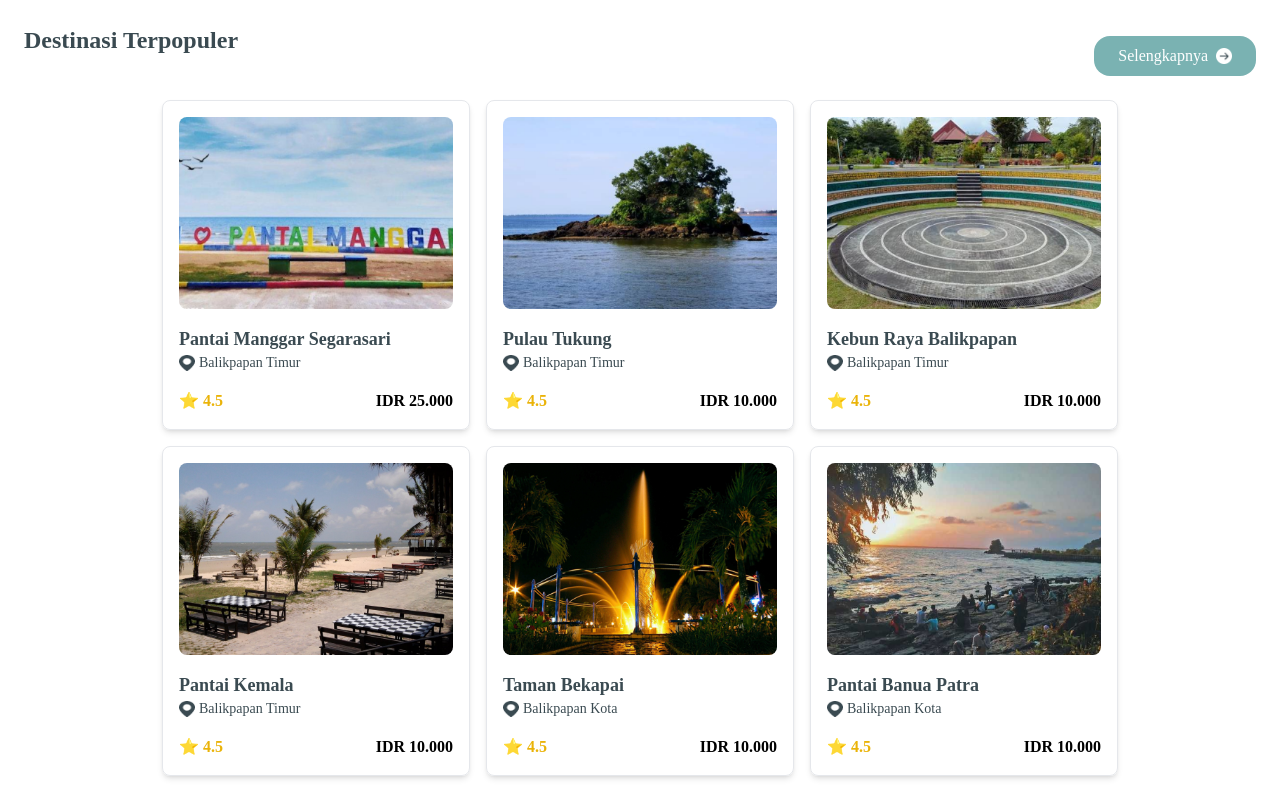
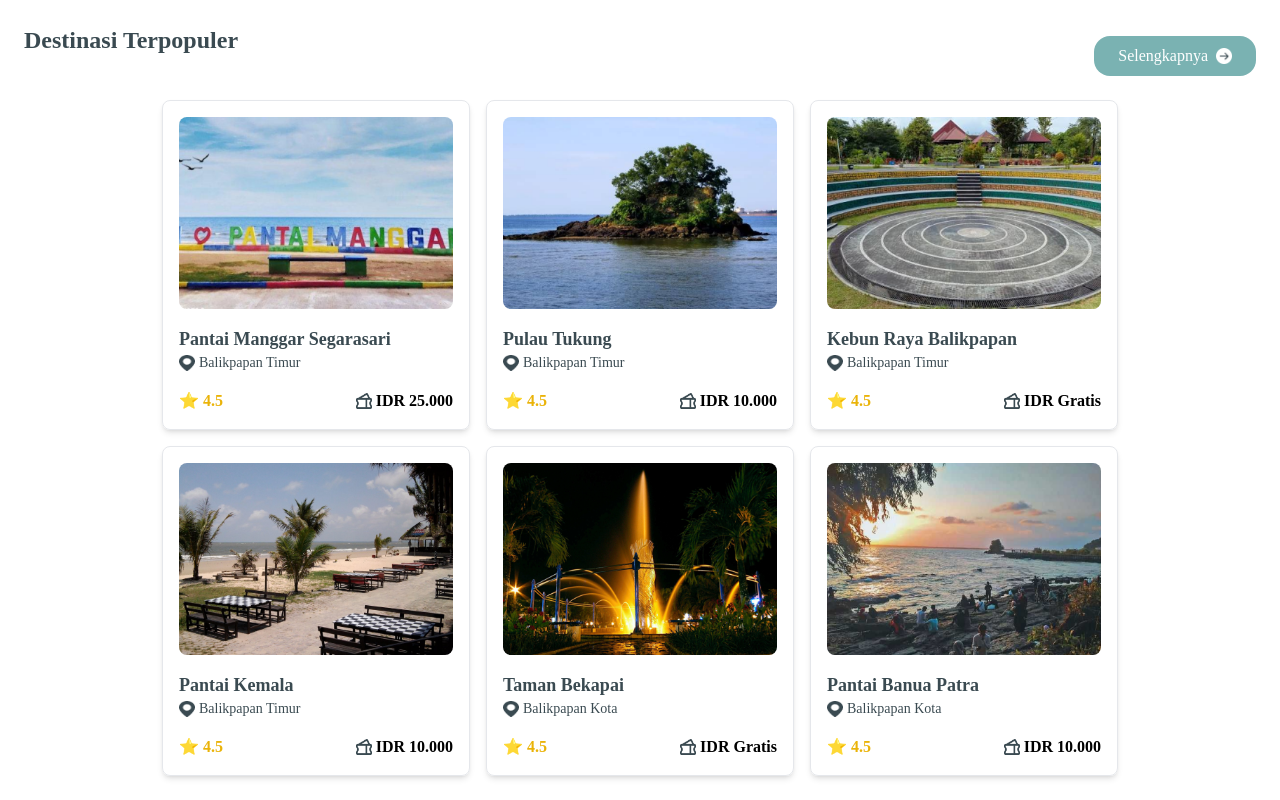
Before and after one commit to amrinaaa/bacito3b_, a React (Vite) app in the folder bacito3b/: page / in a window 1280 px wide. Shown: the part 900-1700 px from the top of the page. Built offline with nearby package versions, Linux system fonts and the light colour scheme; a web font is replaced by a local one.

Commit message:
tambah ikon harga

```diff
--- a/bacito3b/src/components/Destinasi.jsx
+++ b/bacito3b/src/components/Destinasi.jsx
@@ -1,13 +1,13 @@
 import React from 'react';
 import destinations from '../data/destinasi';
-import panah from '../assets/panah.png'; // Ganti dengan path yang sesuai jika diperlukan
-import lokasiIcon from '../assets/lokasi.png'; // Ganti dengan path ikon lokasi Anda
-
+import panah from '../assets/panah.png';
+import lokasiIcon from '../assets/lokasi.png';
+import hargaIcon from '../assets/price.png';
 const Destinasi = () => {
   return (
     <div className="flex flex-col items-center p-6">
       <div className="flex justify-between items-center w-full mb-6">
-      {/* Kontainer untuk judul dan tombol */}
+        {/* Kontainer untuk judul dan tombol */}
         <h1 className="text-2xl font-bold text-font_gelap">Destinasi Terpopuler</h1>
         <div className="text-center"> {/* Mengatur tombol agar di kanan */}
           <button className="mt-8 px-6 py-2 text-sm md:text-base text-white bg-button rounded-2xl hover:bg-button transition duration-300 flex items-center">
@@ -34,7 +34,10 @@ const Destinasi = () => {
             </div>
             <div className="flex justify-between items-center mt-4">
               <span className="text-yellow-500 font-bold">⭐ {destination.rating}</span>
-              <span className="font-bold">{destination.price}</span>
+              <div className="flex items-center">
+                <img src={hargaIcon} alt="Harga" className="mr-1 w-4 h-4" /> {/* Ikon harga */}
+                <span className="font-bold">{destination.price}</span>
+              </div>
             </div>
           </div>
         ))}
--- a/bacito3b/src/data/destinasi.jsx
+++ b/bacito3b/src/data/destinasi.jsx
@@ -27,7 +27,7 @@ const destinations = [
       id: 3,
       name: 'Kebun Raya Balikpapan',
       location: 'Balikpapan Timur',
-      price: 'IDR 10.000',
+      price: 'IDR Gratis',
       rating: 4.5,
       image: kebunRaya,
     },
@@ -43,7 +43,7 @@ const destinations = [
         id: 4,
         name: 'Taman Bekapai',
         location: 'Balikpapan Kota',
-        price: 'IDR 10.000',
+        price: 'IDR Gratis',
         rating: 4.5,
         image: tamanBekapai,
       },
```
Also changed, not shown: bacito3b/src/assets/logo.png (added).
